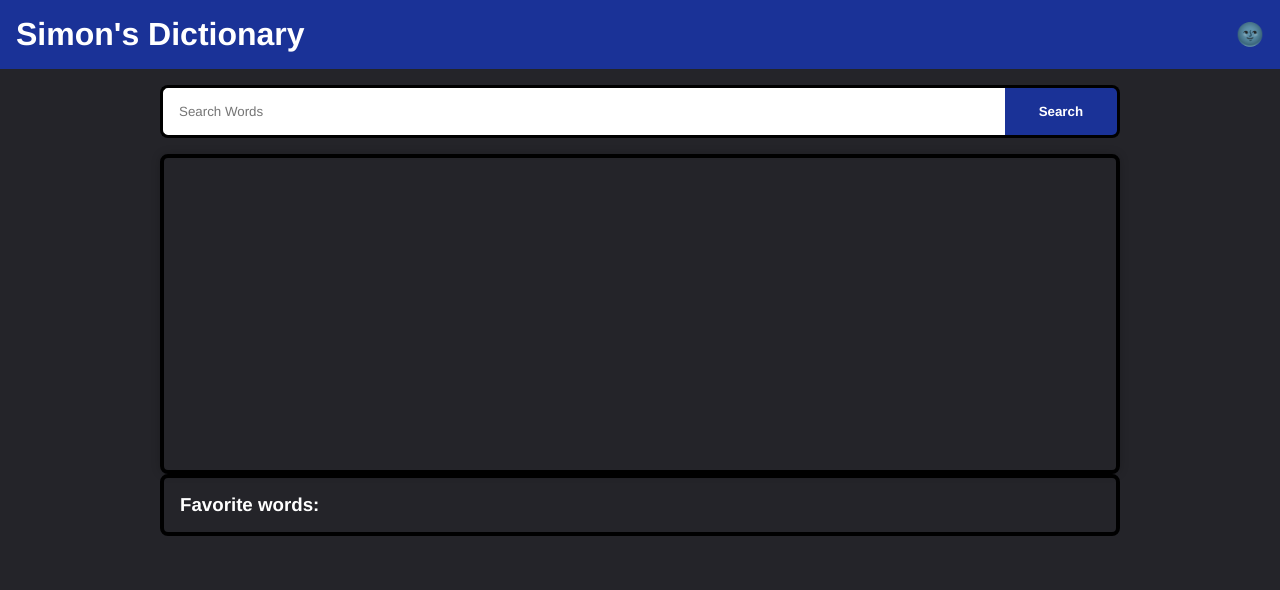
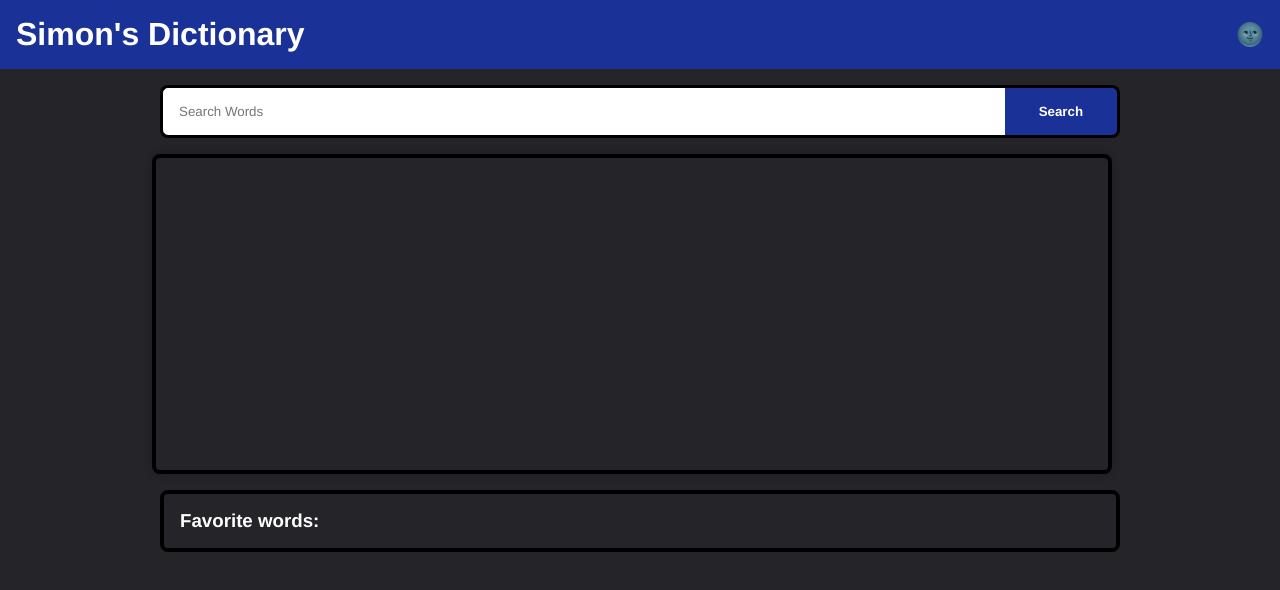
Before and after one commit to Sillen00/DictonaryTestsExersice, a React (Vite) app: page / in a window 1280 px wide. Shown: the top 590 px of the page. Built offline with nearby package versions, Linux system fonts and the light colour scheme.

Commit message:
margin bottom 1 rem if may result

```diff
--- a/src/WordCard.css
+++ b/src/WordCard.css
@@ -9,7 +9,7 @@
     padding: 1rem;
     min-height: 20em;
     box-shadow: 0 0 10px 0 rgba(0, 0, 0, 0.2);
-    margin: 0 1rem;
+    margin: 0 1rem 1rem 0;
     max-width: 60rem;
     width: 60rem;
 }
```
